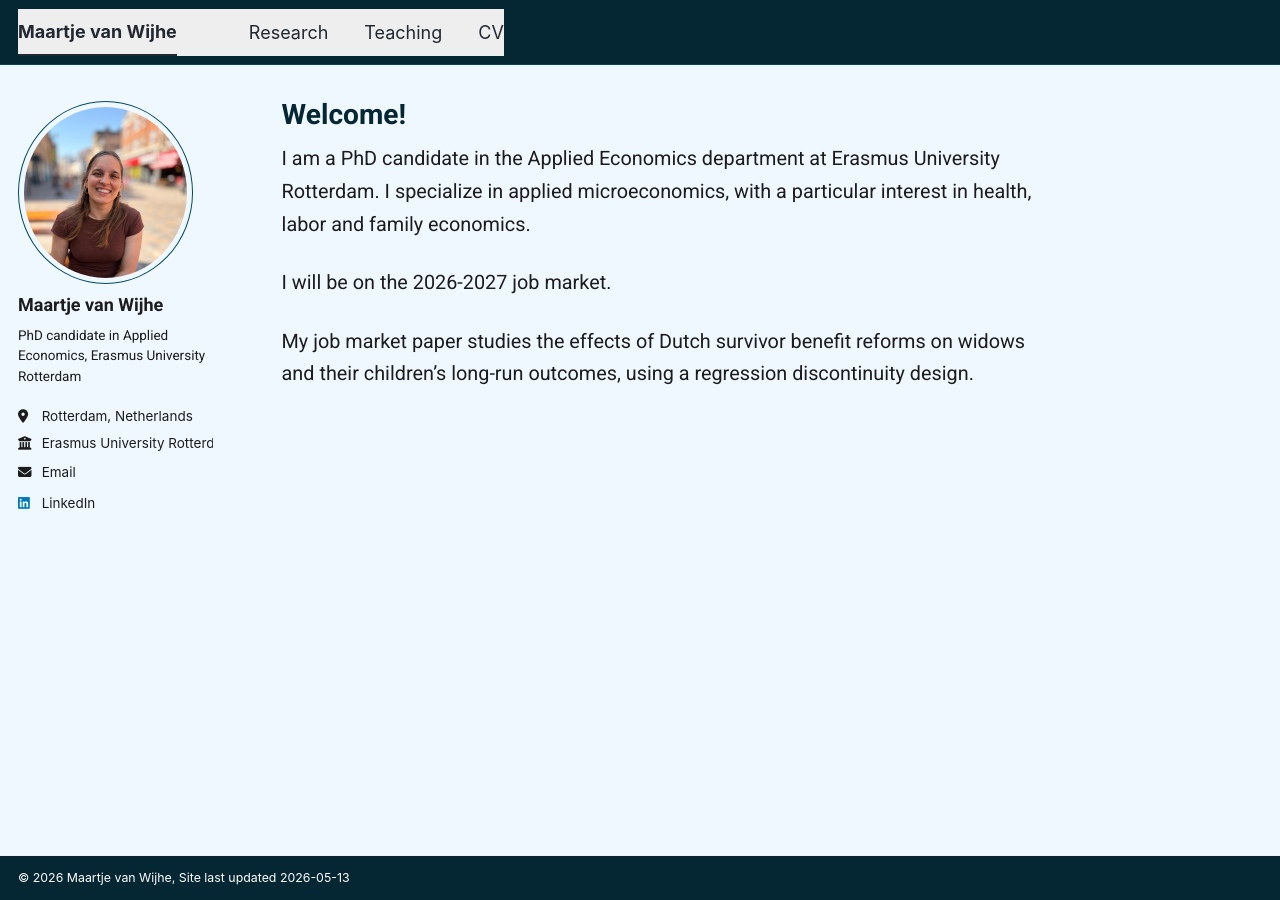
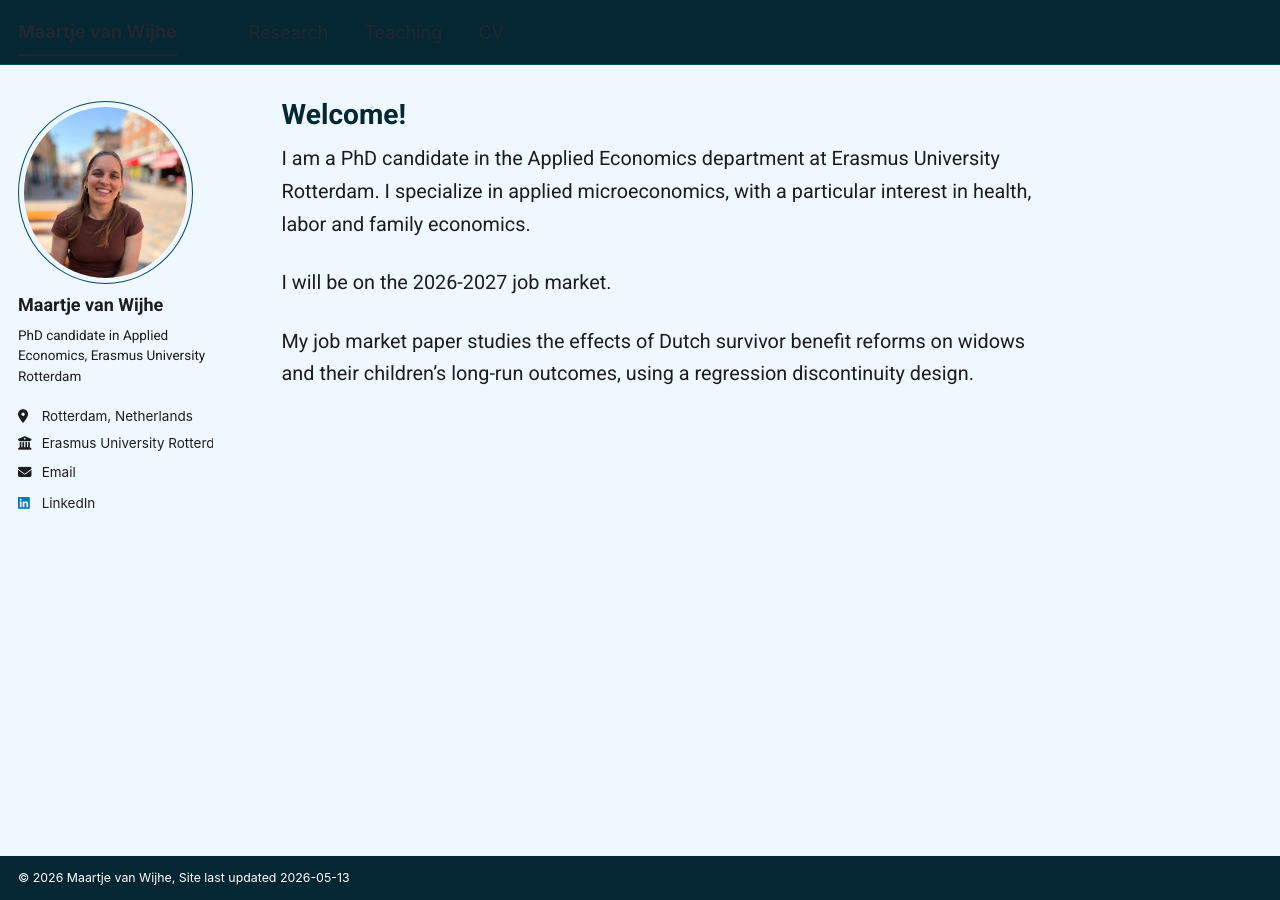
Before and after one commit to Maartjevw23/mywebsite, a Jekyll site: the page built from _pages/about.md, in a window 1280 px wide. Built offline with Jekyll 4.4.1, drawn with Linux system fonts in a browser that asks for light colours; a script bundle is joined from its source files by our own code; library files that are not in the unit come from our copies.

Commit message:
Update main.scss

```diff
--- a/assets/css/main.scss
+++ b/assets/css/main.scss
@@ -153,3 +153,17 @@ h1, h2, h3, h4, .page__title {
   margin-bottom: 0 !important;
   border-bottom: none !important;
 }
+
+/* Maak de navigatie-container en de knoppen volledig blauw */
+.greedy-nav {
+  background-color: #052633 !important;
+}
+
+.greedy-nav .visible-links li {
+  background-color: #052633 !important;
+}
+
+/* Verwijder de witte/grijze lijn onder de actieve menu-item */
+.masthead__menu-item--active {
+  border-bottom-color: #052633 !important;
+}
```
